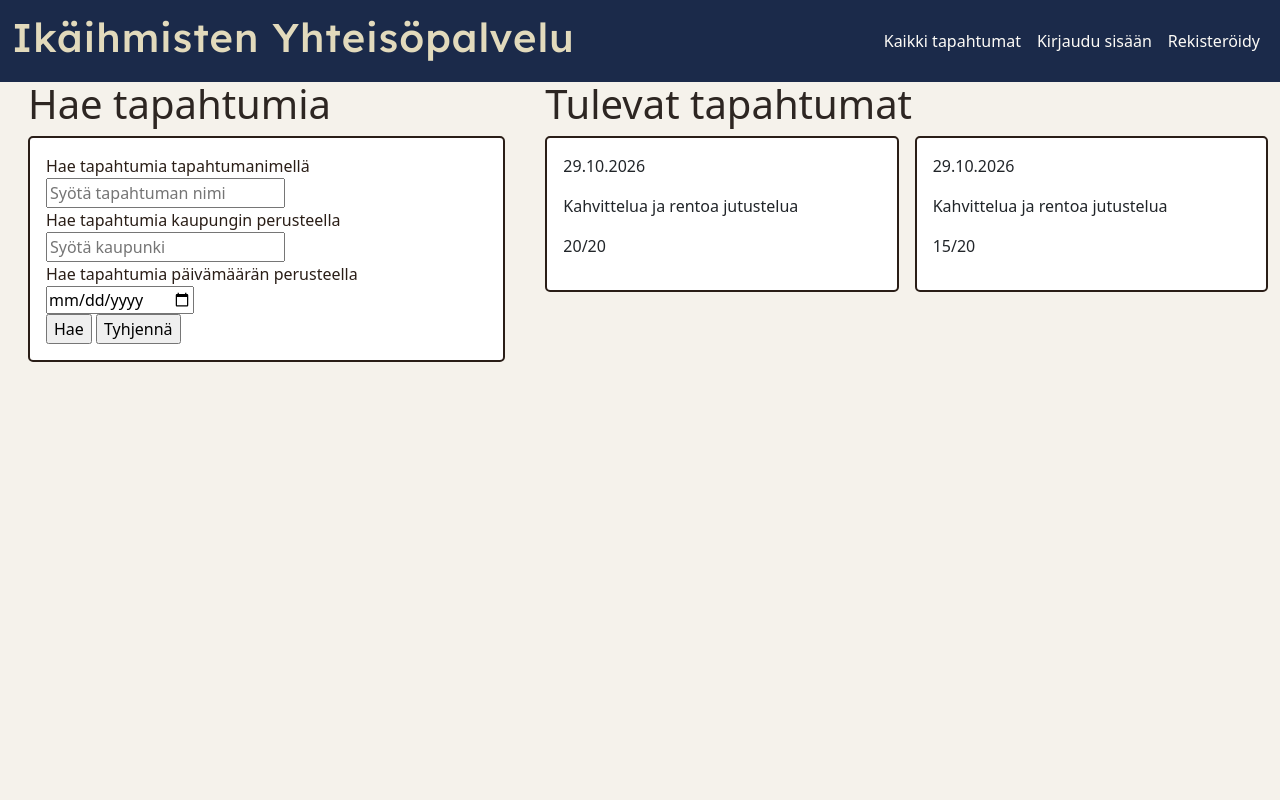
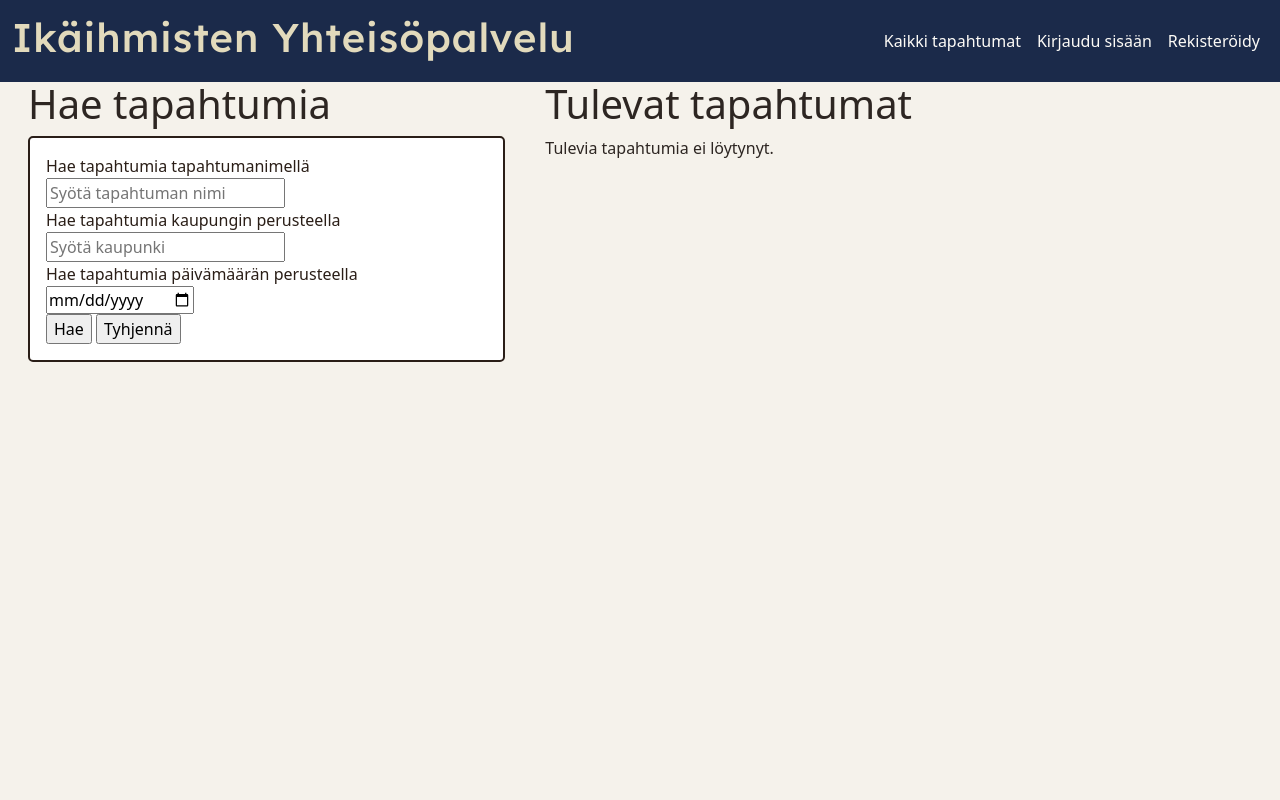
Before and after one commit to Jukkapalm/sakky-finalproject, a PHP site: page / in a window 1280 px wide. Run offline with PHP 8.4, Linux system fonts and the light colour scheme; tables that the repository leaves empty hold one stand-in row (values such as "Sample post").

Commit message:
added feature fetching incoming events from database

```diff
--- a/src/index.php
+++ b/src/index.php
@@ -6,6 +6,19 @@ session_start();
 // Check whether a user ID is stored in the session
 // This determines which navigation links are shown
 $isLoggedIn = isset($_SESSION['user_id']);
+
+require_once __DIR__ . '/db/db.php';
+
+$pdo = databaseConnection();
+$eventStatement = $pdo->query(
+        'SELECT title, description, city, event_date
+        FROM events
+        WHERE event_date >= NOW()
+        ORDER BY event_date ASC
+        LIMIT 4'
+);
+
+$upcomingEvents = $eventStatement->fetchAll();
 ?>
 
 <!DOCTYPE html>
@@ -114,20 +127,29 @@ $isLoggedIn = isset($_SESSION['user_id']);
                             <!-- Incoming events cards -->
                             <h1>Tulevat tapahtumat</h1>
                             <div class="row g-3 incoming-events">
-                                <div class="col-12 col-md-6">
-                                    <div class="card event-card p-3">
-                                        <p class="event-date">29.10.2026</p>
-                                        <p class="event-desc">Kahvittelua ja rentoa jutustelua</p>
-                                        <p class="person-number">20/20</p>
-                                    </div>
-                                </div>
-                                <div class="col-12 col-md-6">
-                                    <div class="card event-card p-3">
-                                        <p class="event-date">29.10.2026</p>
-                                        <p class="event-desc">Kahvittelua ja rentoa jutustelua</p>
-                                        <p class="person-number">15/20</p>
-                                    </div>
-                                </div>
+                                <?php if ($upcomingEvents === []): ?>
+                                    <p>Tulevia tapahtumia ei löytynyt.</p>
+                                <?php else: ?>
+                                    <?php foreach ($upcomingEvents as $event): ?>
+                                        <div class="col-12 col-md-6">
+                                            <article class="card event-card p-3 h-100">
+                                                <h2>
+                                                    <?= htmlspecialchars($event['title'], ENT_QUOTES, 'UTF-8') ?>
+                                                </h2>
+                                                <p class="event-date">
+                                                    <?= htmlspecialchars((new DateTimeImmutable($event['event_date']))->format('d.m.Y H:i'), ENT_QUOTES, 'UTF-8') ?>
+                                                </p>
+                                                <p class="event-desc">
+                                                    <?= htmlspecialchars($event['description'] ?? '', ENT_QUOTES, 'UTF-8') ?>
+                                                </p>
+                                                <p>
+                                                    Paikka:
+                                                    <?= htmlspecialchars($event['city'], ENT_QUOTES, 'UTF-8') ?>
+                                                </p>
+                                            </article>
+                                        </div>
+                                    <?php endforeach; ?>
+                                <?php endif; ?>
                             </div>
 
                         </div>
```
